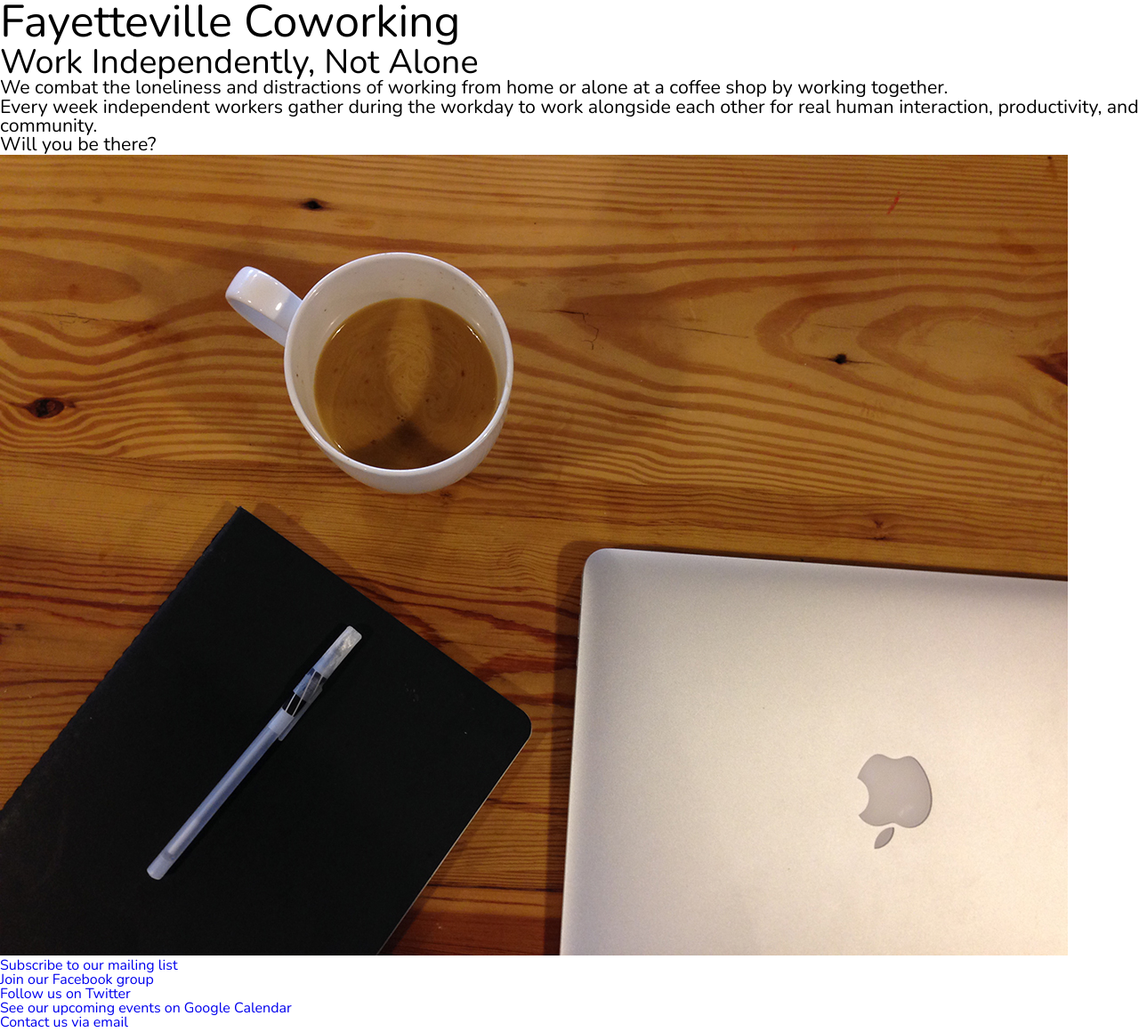
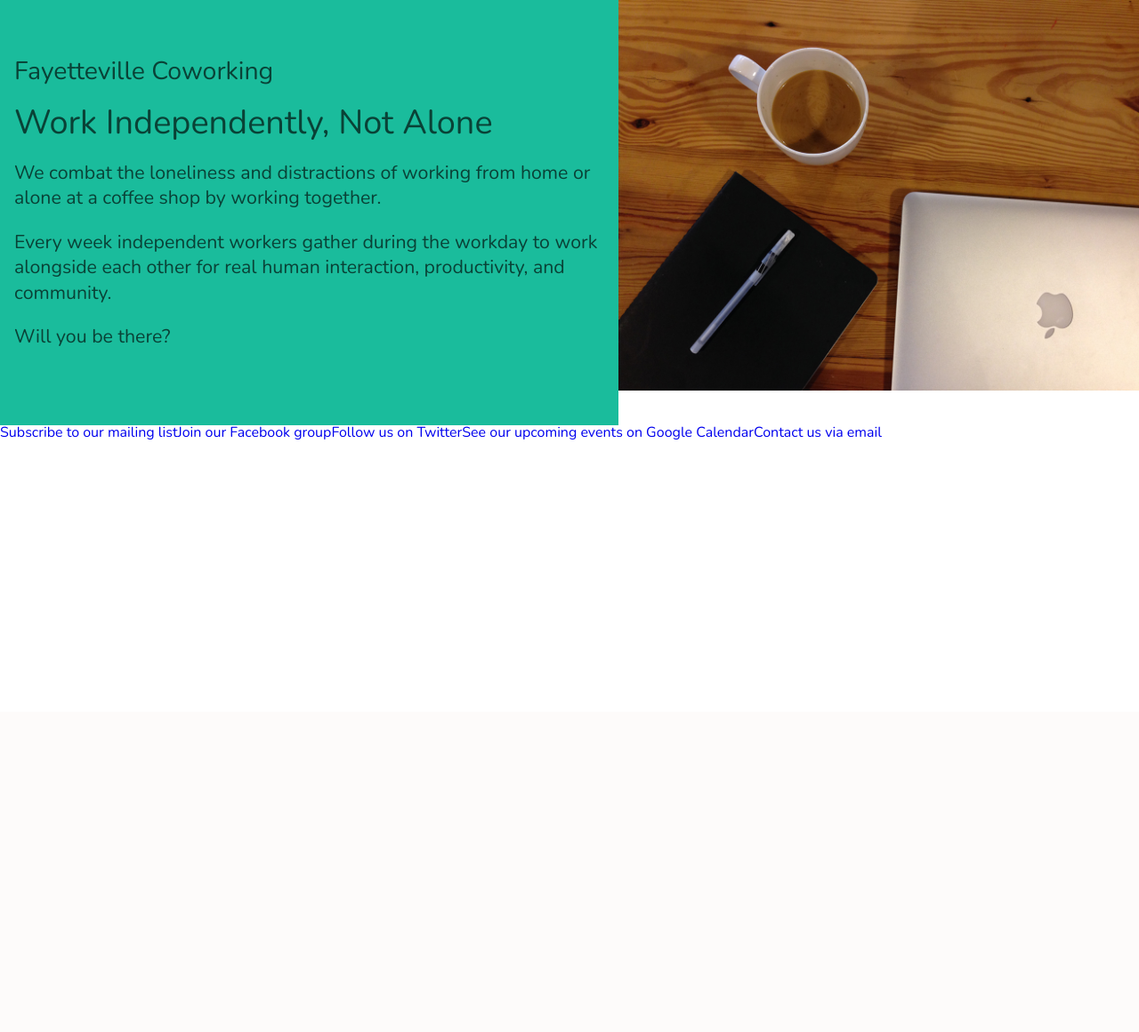
Before and after one commit to aliciahurst/fayetteville-coworking, a PHP site: page / in a window 1280 px wide. Shown: the whole page at 89% size. After the commit the page ends 494 px from the top, so only its background shows below. Run offline with PHP 8.4, Linux system fonts and the light colour scheme.

Commit message:
Add flex

```diff
--- a/css/main.css
+++ b/css/main.css
@@ -67,27 +67,76 @@ article, aside, details, figcaption, figure, footer, header, hgroup, main, menu,
   display: block;
 }
 
-/* line 10, ../sass/main.scss */
+/* line 16, ../sass/main.scss */
 body {
   font-family: 'nunito', sans-serif;
+  font-weight: 300;
 }
 
-/* line 18, ../sass/main.scss */
-h1 {
-  font-size: 3.157em;
-}
-
-/* line 22, ../sass/main.scss */
-h2 {
-  font-size: 2.369em;
+/* line 21, ../sass/main.scss */
+header {
+  background: #1abc9c;
+  color: rgba(0, 0, 0, 0.65);
 }
 
 /* line 26, ../sass/main.scss */
+.wrapper {
+  padding: 4rem 1rem;
+}
+
+@media (min-width: 37.5em) {
+  /* line 33, ../sass/main.scss */
+  .top {
+    display: -webkit-flex;
+    display: flex;
+  }
+}
+
+@media (min-width: 37.5em) {
+  /* line 40, ../sass/main.scss */
+  nav ul {
+    display: -webkit-flex;
+    display: flex;
+  }
+}
+
+/* line 47, ../sass/main.scss */
+h1, h2 {
+  font-weight: 400;
+  line-height: 1.1;
+  margin-bottom: 1.333rem;
+}
+
+/* line 53, ../sass/main.scss */
+h1 {
+  font-size: 1.777em;
+}
+
+/* line 57, ../sass/main.scss */
+h2 {
+  font-size: 2.369em;
+  word-wrap: break-word;
+}
+
+/* line 62, ../sass/main.scss */
+strong {
+  font-weight: 400;
+}
+
+/* line 66, ../sass/main.scss */
 p {
   font-size: 1.333em;
+  margin-bottom: 1.333rem;
+  line-height: 1.333;
 }
 
-/* line 30, ../sass/main.scss */
+/* line 72, ../sass/main.scss */
 a {
   text-decoration: none;
 }
+
+/* line 76, ../sass/main.scss */
+img {
+  width: 100%;
+  height: auto;
+}
--- a/index.php
+++ b/index.php
@@ -29,8 +29,9 @@
 </head>
 
 <body>
-
+	<div class="top">
 		<header>
+			<div class="wrapper">
 				<h1>Fayetteville Coworking</h1>
 
 				<h2>Work Independently, Not Alone</h2>
@@ -40,11 +41,13 @@
 				<p>Every week independent workers gather during the workday to work alongside each other for real human interaction, productivity, and community.</p>
 
 				<p><strong>Will you be there?</strong></p>
+			</div>
 		</header>
 
 		<section>
 			<img src="img/1.jpg" alt="Fayetteville Coworking">
 		</section>
+	</div>
 
 	<nav>
 		<ul>
--- a/sass/main.scss
+++ b/sass/main.scss
@@ -4,29 +4,76 @@
  * <link href="compass/screen.css" media="screen, projection" rel="stylesheet" type="text/css" /> */
 
 @import "compass/reset";
+@import "compass/css3/flexbox";
 
-$scale: 1.3333;
+$black: #000000;
+$white: #ffffff;
+$turquoise: #1abc9c;
+
+$large: "(min-width: 37.5em)";
+$small: "(max-width: 37.5em)";
 
 body {
 	font-family: 'nunito', sans-serif;
+	font-weight: 300;
 }
 
+header {
+	background: $turquoise;
+	color: rgba($black,0.65);
+}
+
+.wrapper {
+	padding: 4rem 1rem;
+}
 header, section, nav {
 
 }
 
+.top {
+	@media #{$large} {
+		@include display-flex;
+	}
+}
+
+nav {
+	ul {
+		@media #{$large} {
+			@include display-flex;
+		}
+	}
+}
+
+h1, h2 {
+	font-weight: 400;
+	line-height: 1.1;
+	margin-bottom: 1.333rem;
+}
+
 h1 {
-	font-size: 3.157em;
+	font-size: 1.777em;
 }
 
 h2 {
 	font-size: 2.369em;
+	word-wrap: break-word;
+}
+
+strong {
+	font-weight: 400;
 }
 
 p {
 	font-size: 1.333em;
+	margin-bottom: 1.333rem;
+	line-height: 1.333;
 }
 
 a {
 	text-decoration: none;
 }
+
+img {
+	width: 100%;
+	height: auto;
+}
```
Lines whose indentation alone changed are shown as unchanged.
